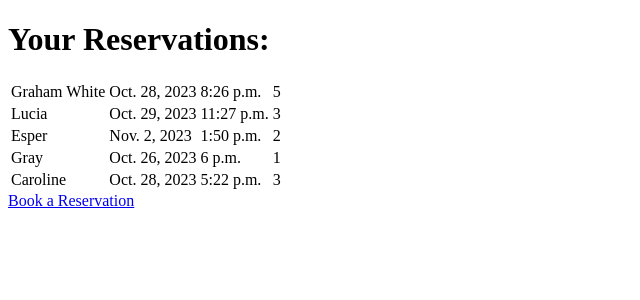
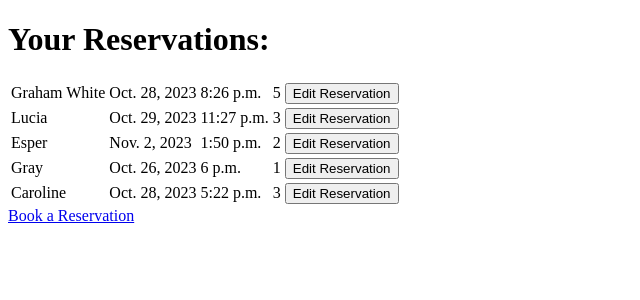
Before and after one commit to GreyWhite994/ez-eating, a Django app: page / in a window 1280 px wide. Shown: the top 300 px of the page, without its empty margins (0-640 px from the left). Run offline with Django 3.2, Linux system fonts and the light colour scheme; data comes from the database, SQL or seed files in the repository; both versions use the stored data as it was after the commit.

Commit message:
Add edit_reservation view/edit path in urls.py, user can now edit reservations

```diff
--- a/booking/templates/booking/booking_list.html
+++ b/booking/templates/booking/booking_list.html
@@ -22,6 +22,11 @@
                     <td>{{ reservation.time }}</td>
                     <td>{{ reservation.guest_number }}</td>
                 {% endif%}
+                <td>
+                    <a href="/edit/{{ reservation.id }}">
+                        <button>Edit Reservation</button>
+                    </a>
+                </td>
         </tr>
     {% empty %}
     <tr><td>You have no reservations!</td></tr>
--- a/booking/views.py
+++ b/booking/views.py
@@ -1,4 +1,4 @@
-from django.shortcuts import render, redirect
+from django.shortcuts import render, redirect, get_object_or_404
 from .models import Reservation
 from .forms import ReservationForm
 
@@ -24,3 +24,17 @@ def create_reservation(request):
         'form': form
     }
     return render(request, 'booking/create_reservation.html', context)
+
+
+def edit_reservation(request, reservation_id):
+    reservation = get_object_or_404(Reservation, id=reservation_id)
+    if request.method == "POST":
+        form = ReservationForm(request.POST, instance=reservation)
+        if form.is_valid():
+            form.save()
+            return redirect('get_booking_list')
+    form = ReservationForm(instance=reservation)
+    context = {
+        'form': form
+    }
+    return render(request, 'booking/edit_reservation.html', context)
--- a/ez_eating/urls.py
+++ b/ez_eating/urls.py
@@ -15,10 +15,13 @@ Including another URLconf
 """
 from django.contrib import admin
 from django.urls import path
-from booking.views import get_booking_list, create_reservation
+from booking.views import (
+    get_booking_list, create_reservation, edit_reservation
+)
 
 urlpatterns = [
     path('admin/', admin.site.urls),
     path('', get_booking_list, name='get_booking_list'),
-    path('create', create_reservation, name='create_reservation')
+    path('create', create_reservation, name='create_reservation'),
+    path('edit/<reservation_id>', edit_reservation, name='edit'),
 ]
```
Also changed, not shown: booking/templates/booking/edit_reservation.html (added, +20 -0 lines), db.sqlite3.
